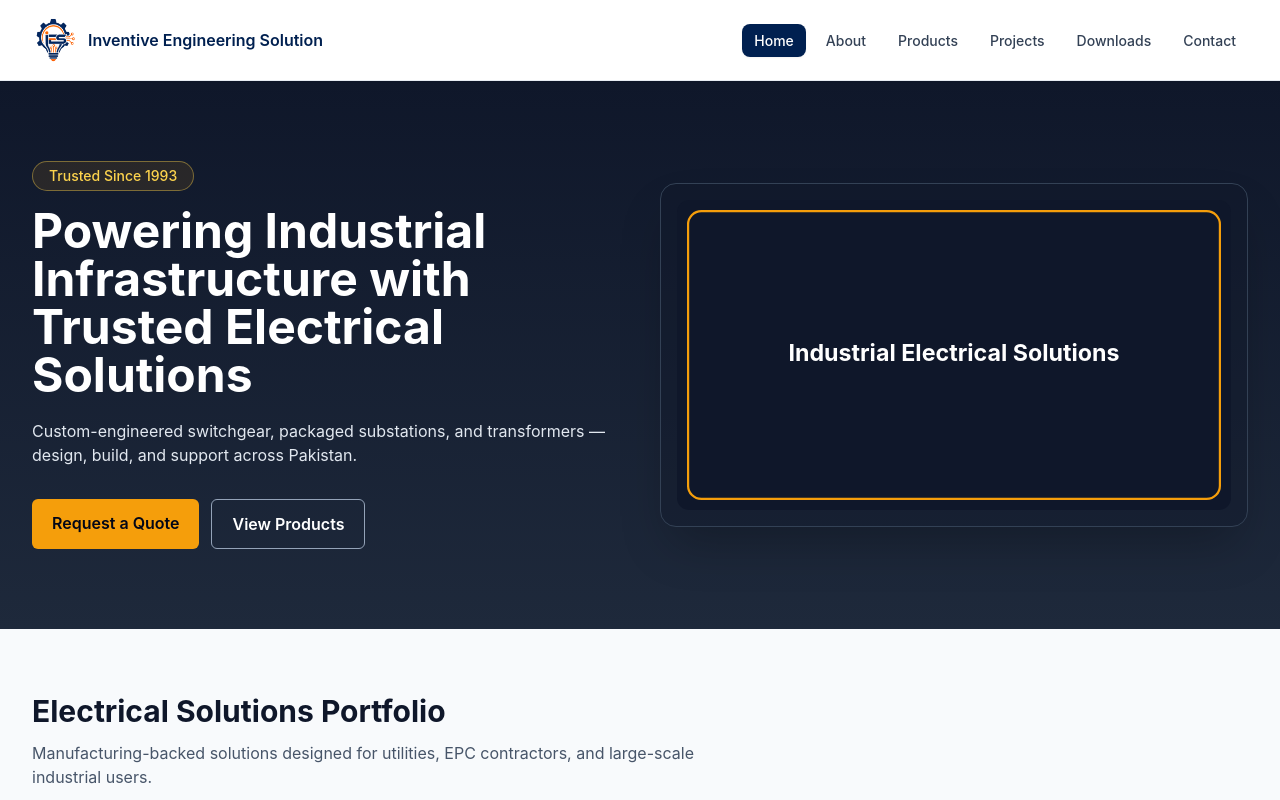
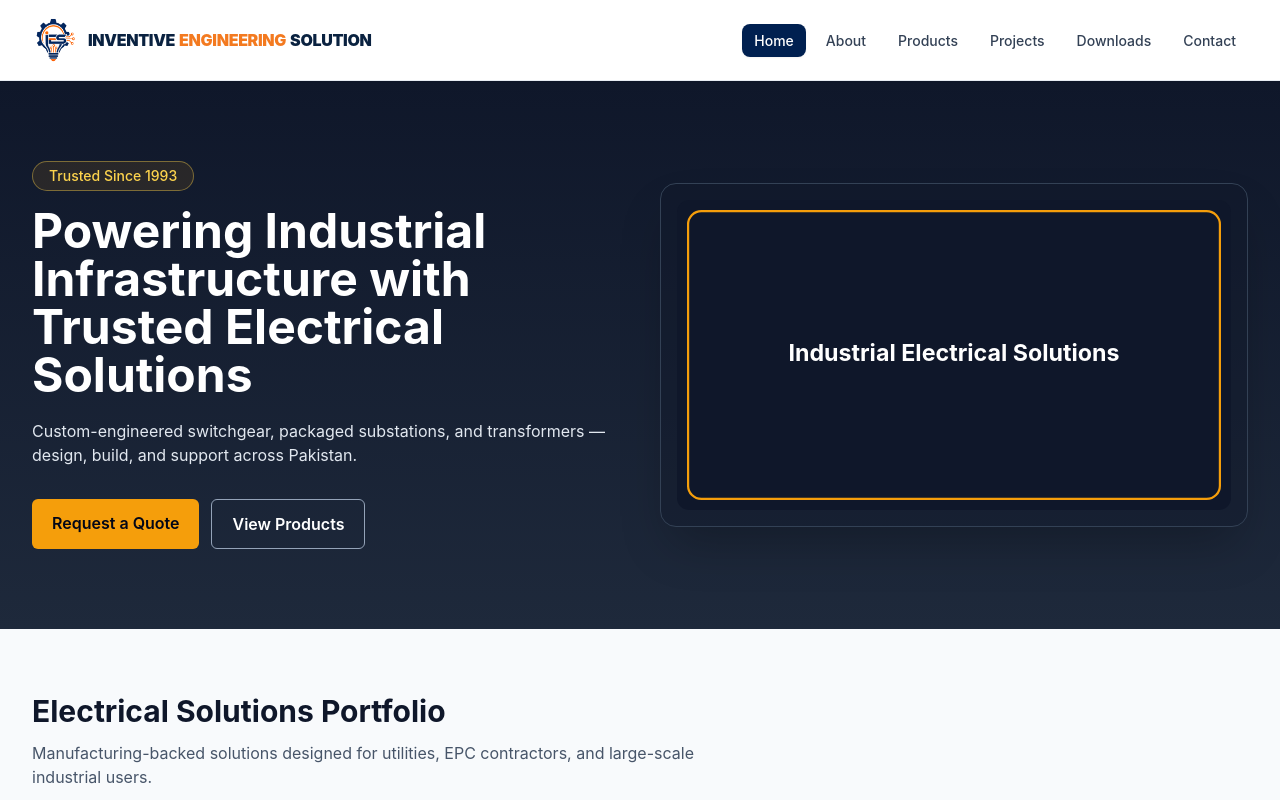
Before and after one commit to 167AliRaza/inventive-es, a Next.js app: page / in a window 1280 px wide. Shown: the top 800 px of the page. Built offline with nearby package versions, Linux system fonts and the light colour scheme.

Commit message:
Style navbar wordmark to match reference colors and typography
Co-authored-by: 167AliRaza <130446682+167AliRaza@users.noreply.github.com>

```diff
--- a/src/components/Navbar.tsx
+++ b/src/components/Navbar.tsx
@@ -17,8 +17,13 @@ export default function Navbar() {
         <nav className="flex h-16 items-center justify-between gap-3 md:h-20" aria-label="Main navigation">
           <Link href="/" className="flex min-w-0 items-center gap-2 sm:gap-3" onClick={() => setIsOpen(false)}>
             <Image src="/logo.png" alt={`${siteConfig.name} logo`} width={44} height={44} className="h-9 w-9 md:h-11 md:w-11" priority />
-            <span className="truncate text-xs font-semibold leading-tight text-[#002050] sm:text-sm md:text-base">
-              {siteConfig.name}
+            <span
+              className="inline-flex min-w-0 items-center gap-1 truncate whitespace-nowrap text-[11px] font-black uppercase leading-none tracking-[-0.02em] sm:text-sm md:text-base"
+              aria-label={siteConfig.name}
+            >
+              <span className="text-[#0A2240]">Inventive</span>
+              <span className="text-[#F37A20]">Engineering</span>
+              <span className="text-[#0A2240]">Solution</span>
             </span>
           </Link>
 
```
